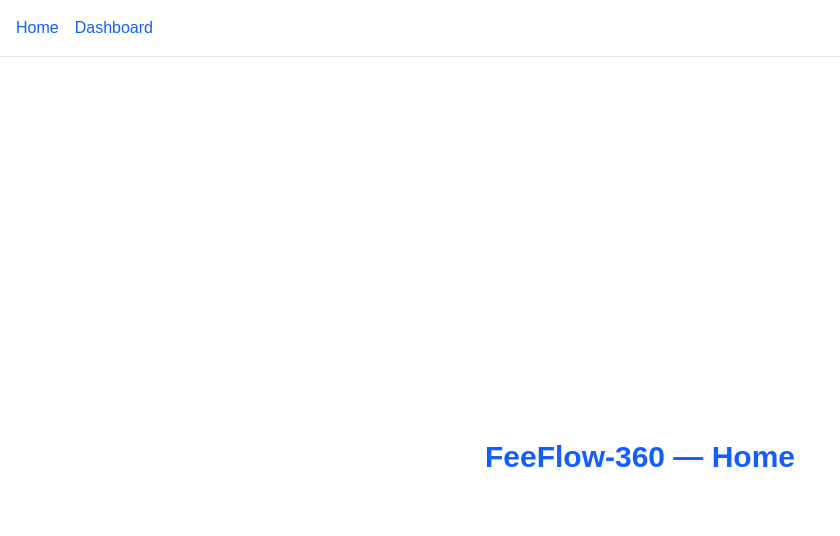
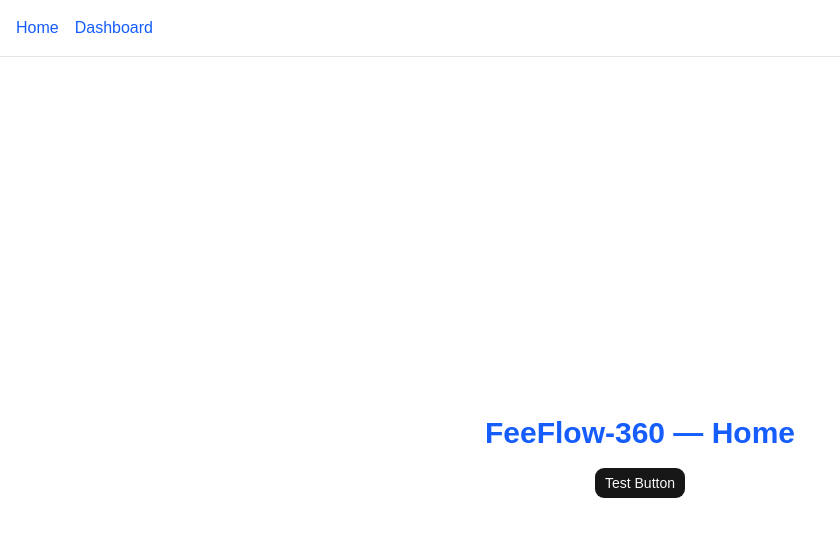
Before and after one commit to SharpbeeGh-Eduflow360/feeflow-360, a React (Vite) app: page / in a window 1280 px wide. Shown: the top 536 px of the page, without its empty margins (0-840 px from the left). Built offline with nearby package versions, Linux system fonts and the light colour scheme.

Commit message:
test: confirm shadcn Button renders correctly

```diff
--- a/src/pages/Home.tsx
+++ b/src/pages/Home.tsx
@@ -1,7 +1,10 @@
+import { Button } from "@/components/ui/button"
+
 export default function Home() {
   return (
-    <div className="min-h-screen flex items-center justify-center">
+    <div className="min-h-screen flex flex-col items-center justify-center gap-4">
       <h1 className="text-3xl font-bold text-blue-600">FeeFlow-360 — Home</h1>
+      <Button>Test Button</Button>
     </div>
   )
 }
```
